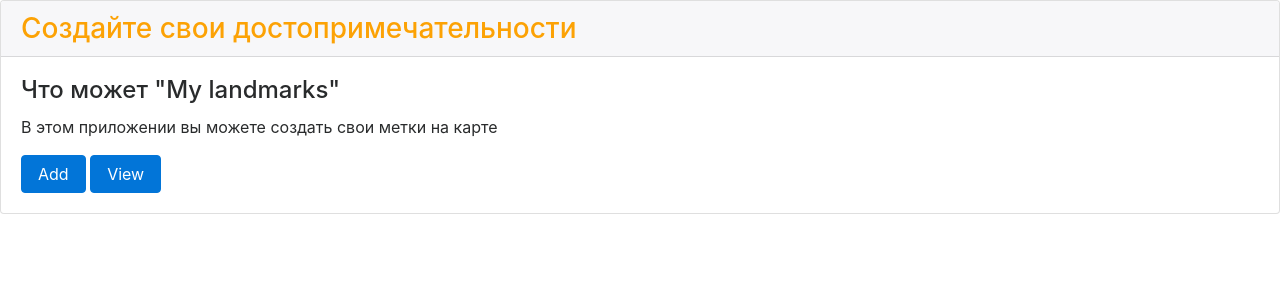
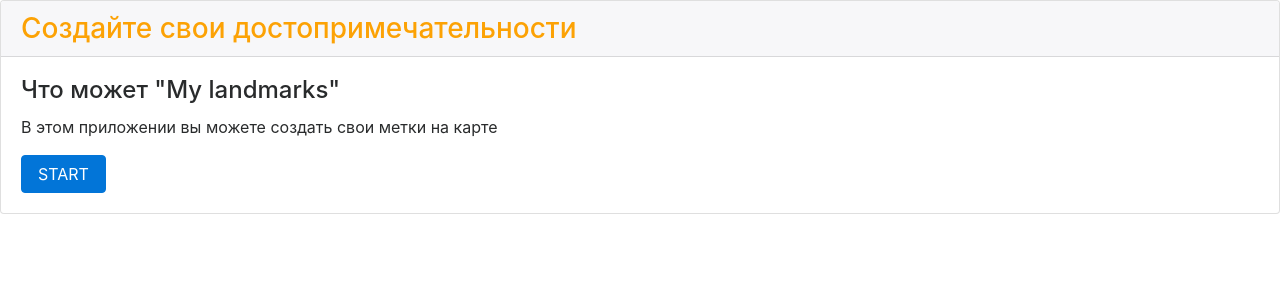
Before and after one commit to hardhill/mylandmark, a Django app: page / in a window 1280 px wide. Shown: the part 56-356 px from the top of the page. Run offline with Django 3.2, Linux system fonts and the light colour scheme; some libraries are stand-ins or nearby versions.

Commit message:
first version app

```diff
--- a/templates/mld/index.html
+++ b/templates/mld/index.html
@@ -53,8 +53,7 @@
         <div class="card-block">
             <h4 class="card-title">Что может "My landmarks"</h4>
             <p class="card-text">В этом приложении вы можете создать свои метки на карте</p>
-            <a href="{% url 'mld:addmark' %}" class="btn btn-primary">Add</a>
-            <a href="{% url 'mld:viewmark' %}" class="btn btn-primary">View</a>
+            <a href="{% url 'mld:viewmark' %}" class="btn btn-primary">START</a>
         </div>
     </div>
 </div>
--- a/templates/mld/viewmark.html
+++ b/templates/mld/viewmark.html
@@ -209,8 +209,8 @@
                 <div class="form-group">
                     <label for="txtdescription">Description</label>
                     <input type="text" class="form-control" id="txtdescription" aria-describedby="descrHelp"
-                           maxlength="200" name="txtdescr">
-                    <small id="descrHelp" class="form-text text-muted">Input landmark description.</small>
+                           maxlength="200" name="txtdescr" required>
+                    <small id="descrHelp" class="form-text text-muted">Click on the map and input point description.</small>
                 </div>
                 <div class="form-group">
                     <label for="txtlati">Latitude</label>
```
Also changed, not shown: db.sqlite3.
